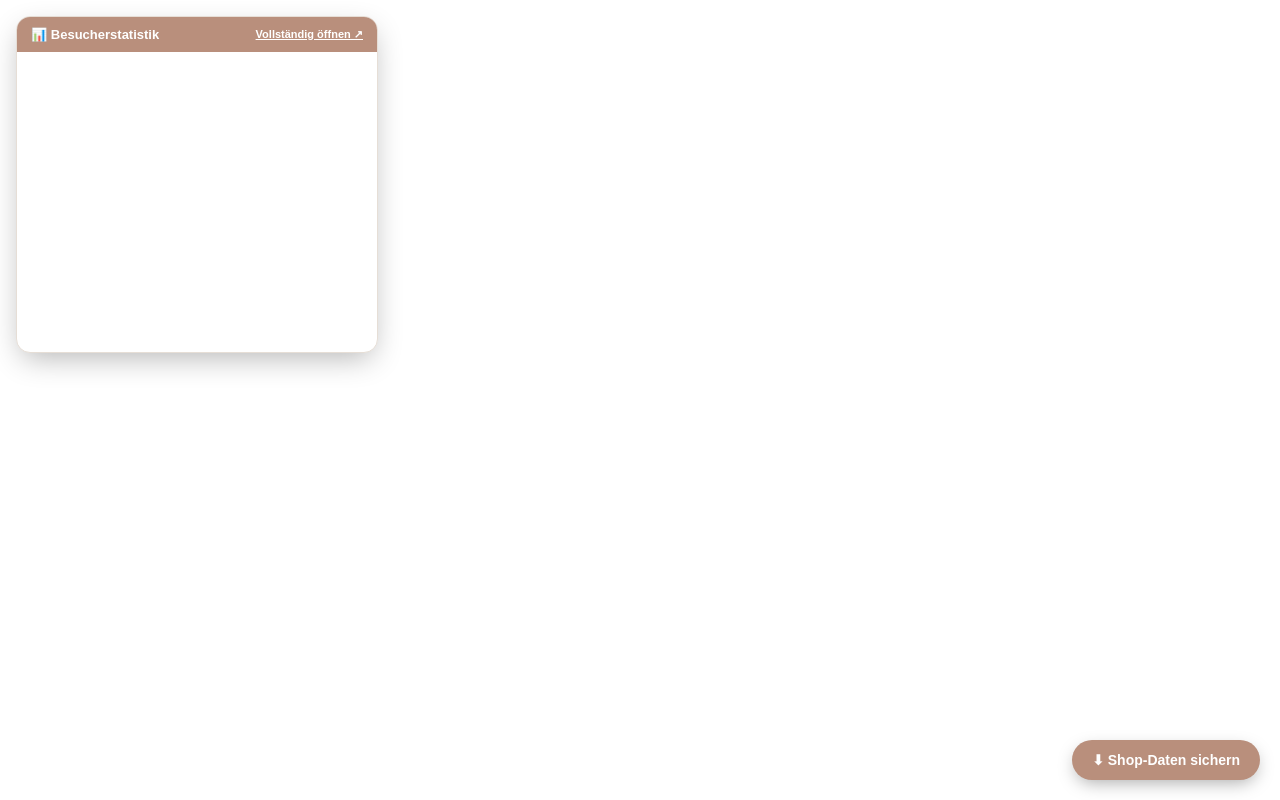
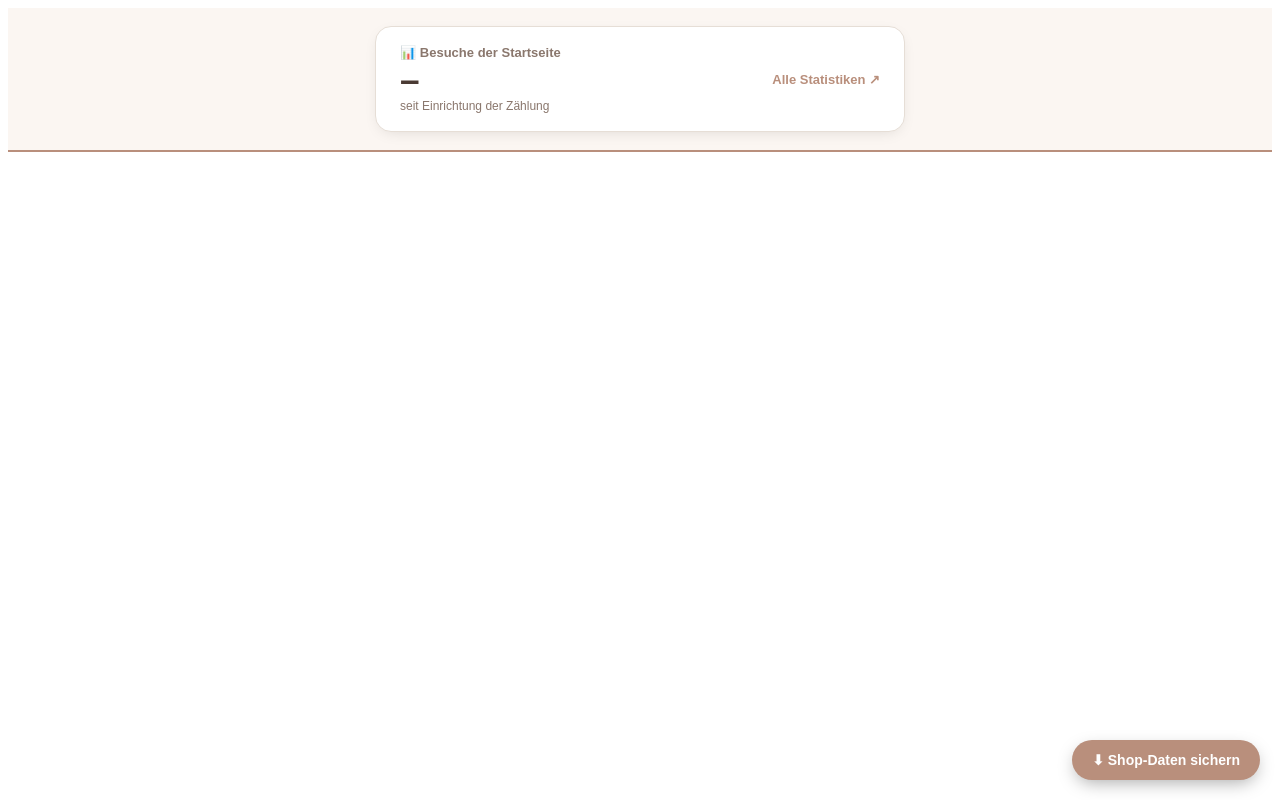
Before and after one commit to 3Deko-Andert/3Deko, a website: page admin/index.html in a window 1280 px wide. Drawn offline with Linux system fonts and the light colour scheme.

Commit message:
Add files via upload

```diff
--- a/admin/index.html
+++ b/admin/index.html
@@ -6,8 +6,110 @@
   <meta name="robots" content="noindex, nofollow">
   <title>3Deko – Shop verwalten</title>
   <link rel="icon" href="../images/logo.svg" type="image/svg+xml">
+  <style>
+    #statsBar{
+      font-family:Arial, sans-serif;
+      background:#FBF6F2;
+      border-bottom:2px solid #B98F7C;
+      padding:18px 20px;
+      display:flex;
+      justify-content:center;
+    }
+    #statsCard{
+      width:100%;
+      max-width:480px;
+      background:#fff;
+      border-radius:16px;
+      box-shadow:0 4px 16px -6px rgba(0,0,0,0.15);
+      border:1px solid #e6ded6;
+      padding:18px 24px;
+      display:flex;
+      align-items:center;
+      justify-content:space-between;
+      gap:16px;
+    }
+    #statsCard .label{
+      font-size:13px;
+      color:#8A776D;
+      font-weight:600;
+      margin-bottom:2px;
+    }
+    #statsCard .number{
+      font-size:2.2rem;
+      font-weight:800;
+      color:#4A3A33;
+      line-height:1;
+    }
+    #statsCard .sub{
+      font-size:12px;
+      color:#8A776D;
+      margin-top:2px;
+    }
+    #statsCard a{
+      font-size:13px;
+      font-weight:700;
+      color:#B98F7C;
+      text-decoration:none;
+      white-space:nowrap;
+    }
+    #statsCard a:hover{ text-decoration:underline; }
+    #downloadShopBtn{
+      position:fixed;
+      bottom:20px;
+      right:20px;
+      z-index:9999;
+      background:#B98F7C;
+      color:#fff;
+      border:none;
+      padding:12px 20px;
+      border-radius:999px;
+      font-family:Arial, sans-serif;
+      font-size:14px;
+      font-weight:600;
+      cursor:pointer;
+      box-shadow:0 6px 18px -4px rgba(0,0,0,0.35);
+    }
+    #downloadShopBtn:hover{ background:#A47F6C; }
+    #downloadShopBtn:disabled{ opacity:.7; cursor:default; }
+  </style>
 </head>
 <body>
+
+  <!-- Besucherzähler: sitzt oben im normalen Seitenfluss, zentriert -->
+  <div id="statsBar">
+    <div id="statsCard">
+      <div>
+        <div class="label">📊 Besuche der Startseite</div>
+        <div class="number" id="visitCount">–</div>
+        <div class="sub">seit Einrichtung der Zählung</div>
+      </div>
+      <a href="https://3deko.goatcounter.com/" target="_blank" rel="noopener">Alle Statistiken ↗</a>
+    </div>
+  </div>
+  <script>
+    (function(){
+      const bar = document.getElementById("statsBar");
+      const numberEl = document.getElementById("visitCount");
+
+      function loadCount(){
+        fetch("https://3deko.goatcounter.com/counter//.json", { cache: "no-store" })
+          .then(res => { if (!res.ok) throw new Error("nicht erreichbar"); return res.json(); })
+          .then(data => { numberEl.textContent = data.count || "0"; })
+          .catch(() => { numberEl.textContent = "–"; });
+      }
+
+      function updateBarVisibility(){
+        const hash = window.location.hash || "";
+        const isEditing = hash.includes("/entries/") || hash.includes("/new");
+        bar.style.display = isEditing ? "none" : "flex";
+      }
+
+      window.addEventListener("hashchange", updateBarVisibility);
+      updateBarVisibility();
+      loadCount();
+    })();
+  </script>
+
   <!-- Lädt das Decap CMS (Open-Source-Verwaltungstool) von dessen offiziellem CDN -->
   <script src="https://unpkg.com/decap-cms@^3/dist/decap-cms.js"></script>
 
@@ -42,77 +144,5 @@
       }
     });
   </script>
-  <style>
-    #downloadShopBtn{
-      position:fixed;
-      bottom:20px;
-      right:20px;
-      z-index:9999;
-      background:#B98F7C;
-      color:#fff;
-      border:none;
-      padding:12px 20px;
-      border-radius:999px;
-      font-family:Arial, sans-serif;
-      font-size:14px;
-      font-weight:600;
-      cursor:pointer;
-      box-shadow:0 6px 18px -4px rgba(0,0,0,0.35);
-    }
-    #downloadShopBtn:hover{ background:#A47F6C; }
-    #downloadShopBtn:disabled{ opacity:.7; cursor:default; }
-  </style>
-  <!-- Statistik-Panel: zeigt Besucherzahlen auf der Übersichtsseite -->
-  <div id="statsPanel">
-    <div id="statsPanelHeader">
-      <span>📊 Besucherstatistik</span>
-      <a href="https://3deko.goatcounter.com/" target="_blank" rel="noopener">Vollständig öffnen ↗</a>
-    </div>
-    <iframe id="statsFrame" src="https://3deko.goatcounter.com/?hideui=1" loading="lazy" title="Besucherstatistik"></iframe>
-  </div>
-  <script>
-    (function(){
-      const panel = document.getElementById("statsPanel");
-      function updateStatsVisibility(){
-        const hash = window.location.hash || "";
-        const isEditing = hash.includes("/entries/") || hash.includes("/new");
-        panel.style.display = isEditing ? "none" : "block";
-      }
-      window.addEventListener("hashchange", updateStatsVisibility);
-      updateStatsVisibility();
-    })();
-  </script>
-  <style>
-    #statsPanel{
-      position:fixed;
-      top:16px;
-      left:16px;
-      z-index:9998;
-      width:360px;
-      background:#fff;
-      border-radius:14px;
-      box-shadow:0 10px 30px -6px rgba(0,0,0,0.3);
-      overflow:hidden;
-      border:1px solid #e6ded6;
-      font-family:Arial, sans-serif;
-    }
-    #statsPanelHeader{
-      padding:10px 14px;
-      font-size:13px;
-      font-weight:700;
-      background:#B98F7C;
-      color:#fff;
-      display:flex;
-      justify-content:space-between;
-      align-items:center;
-    }
-    #statsPanelHeader a{ color:#fff; font-size:11px; font-weight:600; text-decoration:underline; }
-    #statsFrame{
-      width:100%;
-      height:300px;
-      border:none;
-      display:block;
-    }
-  </style>
 </body>
 </html>
```
